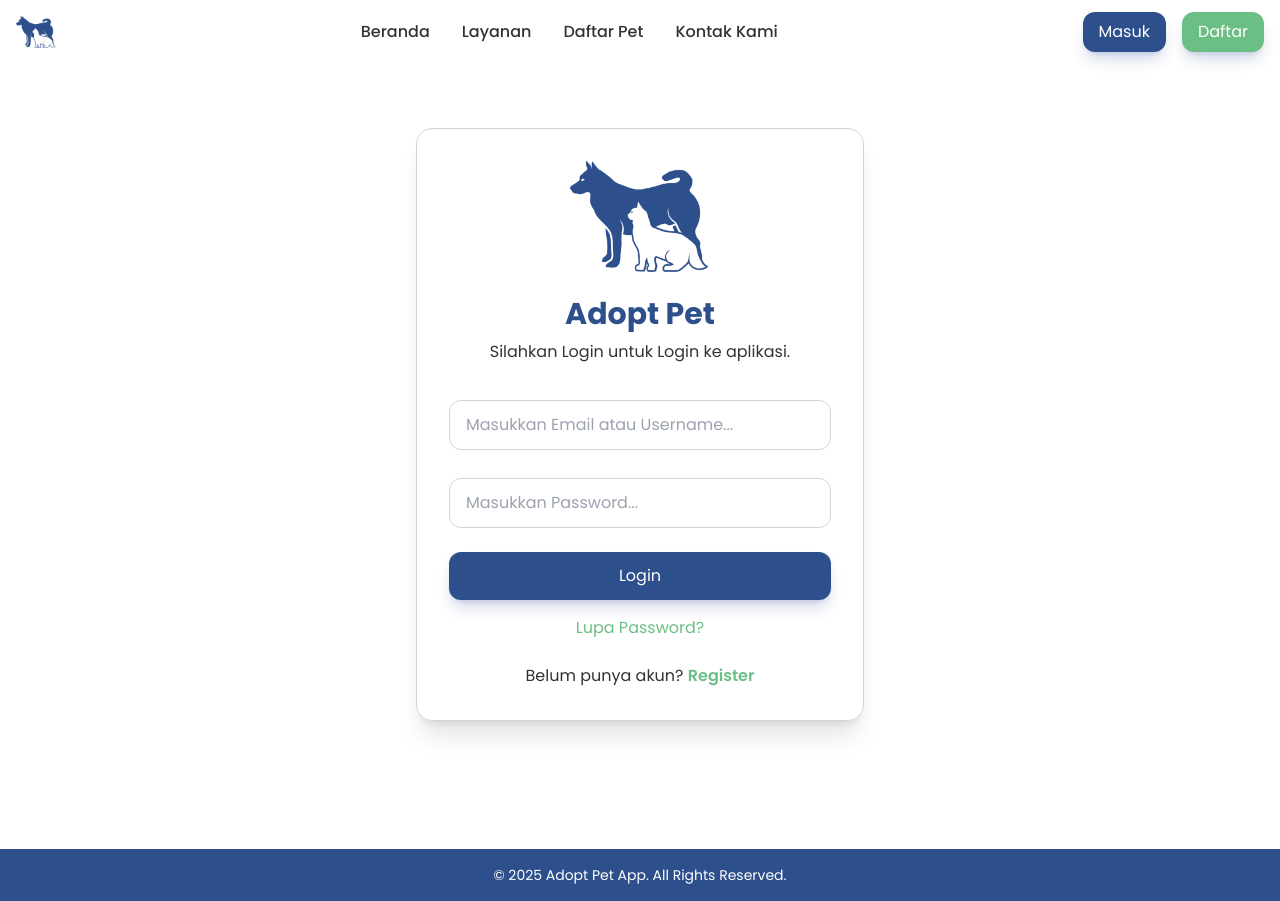
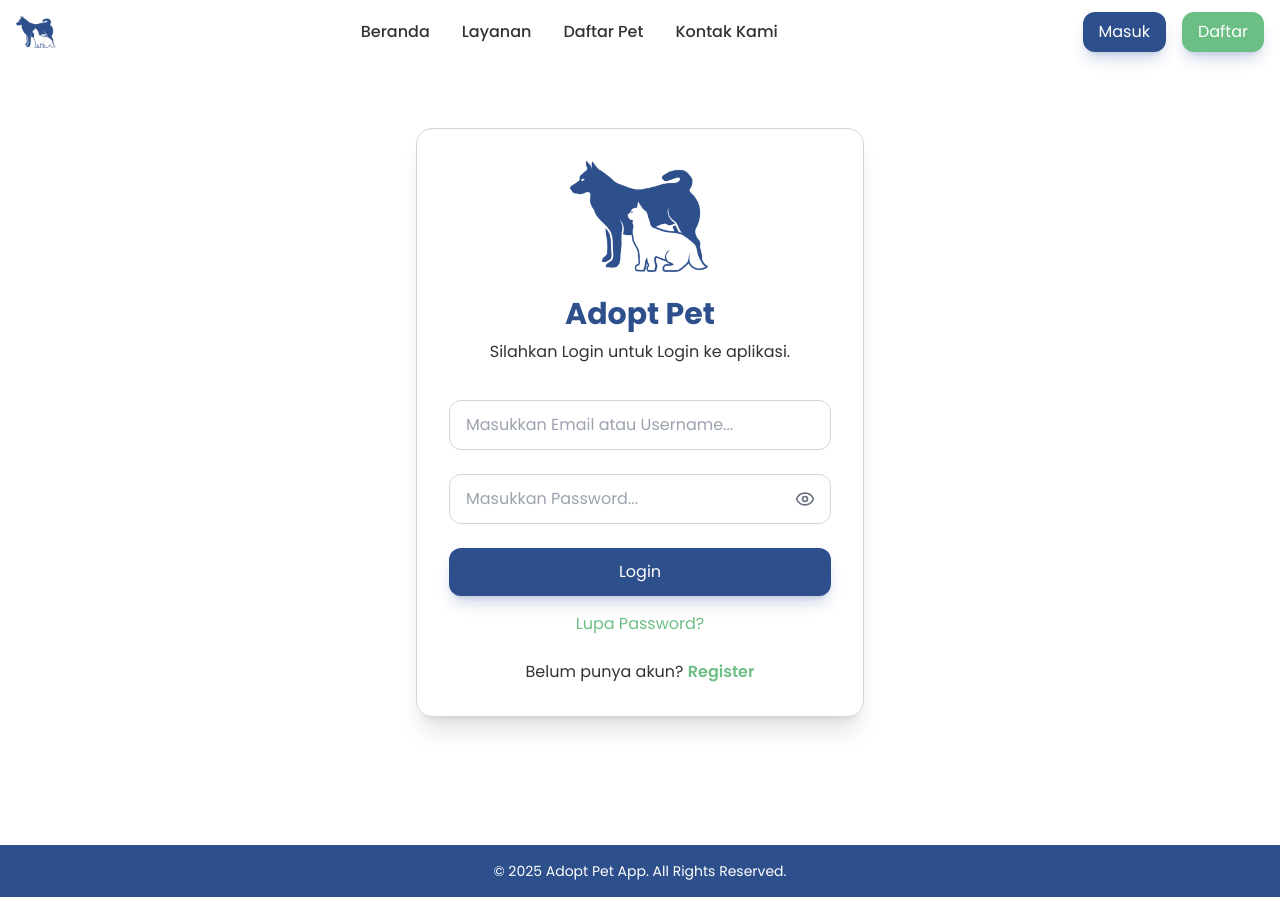
Before and after one commit to AhmadAzkia/adopt_pet, a Next.js app: page /login in a window 1280 px wide. Built offline with nearby package versions, Linux system fonts and the light colour scheme.

Commit message:
tambah fitur toggle visibilitas password di LoginForm dan RegisterForm

```diff
--- a/components/users/LoginForm.jsx
+++ b/components/users/LoginForm.jsx
@@ -1,11 +1,11 @@
 "use client";
-
 import React, { useState } from "react";
 import DataImage from "@/assets/data";
 import Image from "next/image";
 import Link from "next/link";
 import { useRouter } from "next/navigation";
 import Swal from "sweetalert2";
+import { Eye, EyeOff } from "lucide-react"; // Import ikon mata
 
 export default function LoginForm() {
   const [formData, setFormData] = useState({
@@ -13,6 +13,7 @@ export default function LoginForm() {
     password: "",
   });
   const [errorMessage, setErrorMessage] = useState(""); // Pesan error untuk ditampilkan jika login gagal
+  const [showPassword, setShowPassword] = useState(false); // State untuk menyimpan status tampilan password
   const router = useRouter();
 
   const handleChange = (e) => {
@@ -71,6 +72,7 @@ export default function LoginForm() {
       );
     }
   };
+
   const handleForgotPassword = async () => {
     const { value: email } = await Swal.fire({
       title: "Lupa Password?",
@@ -199,9 +201,7 @@ export default function LoginForm() {
               width={140}
               className="mb-6 transform hover:scale-105 transition-transform duration-300"
             />
-            <h1 className="text-3xl font-bold mb-2 text-primary">
-              Adopt Pet
-            </h1>
+            <h1 className="text-3xl font-bold mb-2 text-primary">Adopt Pet</h1>
             <p className="text-cmuda text-center text-sm md:text-base">
               Silahkan Login untuk Login ke aplikasi.
             </p>
@@ -235,8 +235,9 @@ export default function LoginForm() {
                 htmlFor="password"
                 className="block font-medium text-gray-700"
               ></label>
+              <div className="relative">
                 <input
-                type="password"
+                  type={showPassword ? "text" : "password"} // Mengubah type input password
                   id="password"
                   name="password"
                   autoComplete="current-password"
@@ -246,6 +247,17 @@ export default function LoginForm() {
                   className="w-full px-4 py-3 rounded-xl border border-gray-300 focus:outline-none focus:ring-2 focus:ring-secondary transition-all duration-300 bg-white/50 backdrop-blur-sm"
                   required
                 />
+                <span
+                  onClick={() => setShowPassword(!showPassword)} // Toggle password visibility
+                  className="absolute right-4 top-1/2 transform -translate-y-1/2 cursor-pointer"
+                >
+                  {showPassword ? (
+                    <EyeOff className="w-5 h-5 text-gray-500" />
+                  ) : (
+                    <Eye className="w-5 h-5 text-gray-500" />
+                  )}
+                </span>
+              </div>
             </div>
 
             <button
--- a/components/users/RegisterForm.jsx
+++ b/components/users/RegisterForm.jsx
@@ -5,6 +5,7 @@ import DataImage from "@/assets/data";
 import Image from "next/image";
 import Link from "next/link";
 import Swal from "sweetalert2";
+import { Eye, EyeOff } from "lucide-react"; // Import ikon mata
 
 export default function RegisterForm() {
   const router = useRouter();
@@ -17,6 +18,7 @@ export default function RegisterForm() {
   });
   const [step, setStep] = useState(1); // Step 1: Register, Step 2: OTP Verification
   const [otp, setOtp] = useState("");
+  const [showPassword, setShowPassword] = useState(false); // State untuk menyimpan status tampilan password
 
   const handleChange = (e) => {
     const { name, value } = e.target;
@@ -160,8 +162,9 @@ export default function RegisterForm() {
                 required
                 className="w-full px-4 py-3 rounded-xl border border-gray-300 focus:outline-none focus:ring-secondary focus:ring-2 transition-all duration-300 bg-white/50 backdrop-blur-sm"
               />
+              <div className="relative">
                 <input
-                type="password"
+                  type={showPassword ? "text" : "password"} // Mengubah type input password
                   name="password"
                   placeholder="Password"
                   value={formData.password}
@@ -169,6 +172,17 @@ export default function RegisterForm() {
                   required
                   className="w-full px-4 py-3 rounded-xl border border-gray-300 focus:outline-none focus:ring-secondary focus:ring-2 transition-all duration-300 bg-white/50 backdrop-blur-sm"
                 />
+                <span
+                  onClick={() => setShowPassword(!showPassword)} // Toggle password visibility
+                  className="absolute right-4 top-1/2 transform -translate-y-1/2 cursor-pointer"
+                >
+                  {showPassword ? (
+                    <EyeOff className="w-5 h-5 text-gray-500" />
+                  ) : (
+                    <Eye className="w-5 h-5 text-gray-500" />
+                  )}
+                </span>
+              </div>
               <input
                 type="tel"
                 name="owner_phone"
```
Lines whose indentation alone changed are shown as unchanged.
